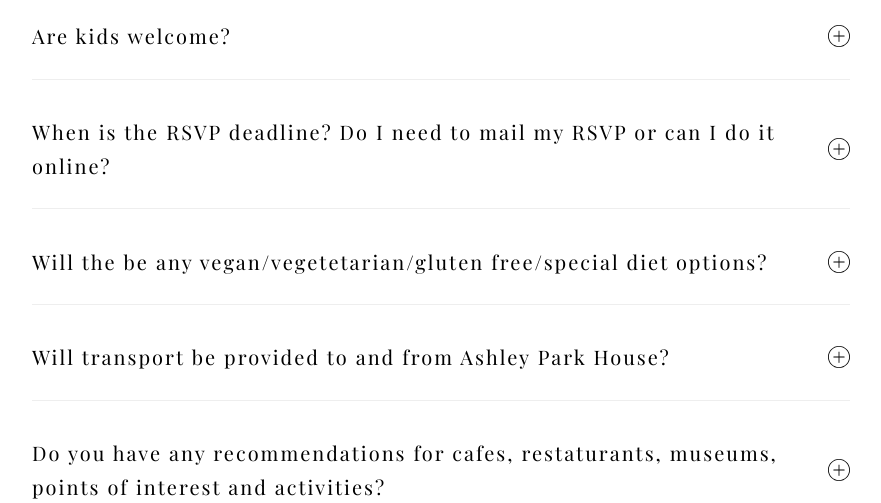
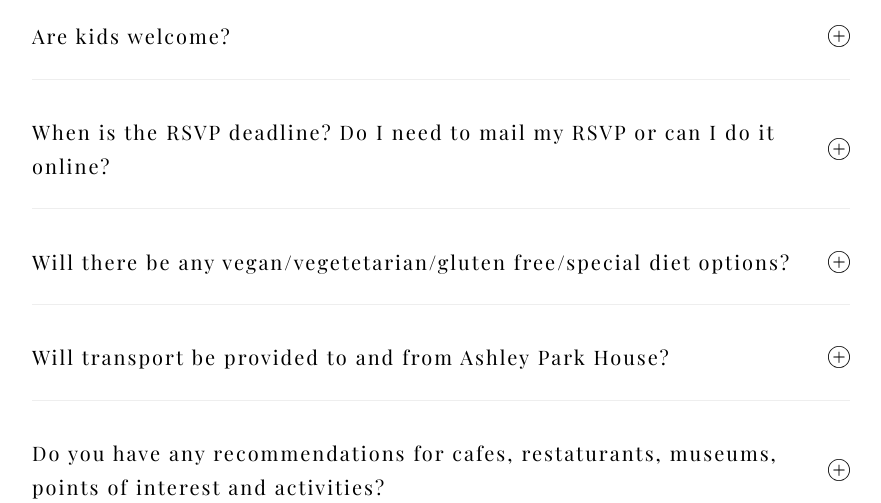
Before and after one commit to eoinotoole/wedding-invitation, a PHP site: page /faqs in a window 1280 px wide. Shown: the part 672-1175 px from the top of the page, without its empty margins (199-1080 px from the left). Run offline with PHP 8.4, Linux system fonts and the light colour scheme; style sheets or scripts are compiled from the project's sources; some libraries are stand-ins or nearby versions.

Commit message:
review amends

```diff
--- a/client/src/js/InitForm.js
+++ b/client/src/js/InitForm.js
@@ -108,7 +108,7 @@ class InitForm extends RsvpForm {
 
   _getSubHeadingMarkup() {
     return ` <p>Fill in the form to RSVP</p>
-      <p>(Please respond before 07/07/2022)</p>`;
+      <p>(Please respond before 15/09/2022)</p>`;
   }
 
   _getAddMarkup() {
--- a/client/src/js/Nav.js
+++ b/client/src/js/Nav.js
@@ -32,7 +32,7 @@ class Nav {
   }
 
   _resetMobileNav() {
-    this._navList.style.maxHeight = "auto";
+    this._navList.style.maxHeight = "";
     this._container.classList.remove("nav--mobile-active");
     this._navButton.classList.remove("nav__button--active");
     this._updateButtonIcon(true);
--- a/client/src/js/utils/field-menu-item-map.js
+++ b/client/src/js/utils/field-menu-item-map.js
@@ -9,7 +9,7 @@ const FIELD_MENU_ITEM_MAP = {
       },
       {
         name: "cheese",
-        heading: "Baked Goat’s Cheese & Avacado",
+        heading: "Baked Goat’s Cheese & Avocado",
         description:
           "Wrapped in filo pastry & served with basil pesto (1,8,9,11)",
       },
--- a/src/Views/templates/home.php
+++ b/src/Views/templates/home.php
@@ -64,7 +64,7 @@
                         <ul class="schedule-list">
                             <li class="schedule-list-item">
                                 <div class="schedule-list-item__time">8:30am</div>
-                                <div class="schedule-list-item__activity">Breakfast in the pavillion (until 10:30am)</div>
+                                <div class="schedule-list-item__activity">Breakfast in the pavillion (served until 10:30am)</div>
                             </li>
                             <li class="schedule-list-item">
                                 <div class="schedule-list-item__time">11:00am</div>
--- a/src/Views/templates/travel.php
+++ b/src/Views/templates/travel.php
@@ -7,8 +7,8 @@
             <p>For the night of the wedding (Sunday, November 6th), all guests have a room reserved at Ashley Park House. If a room is not required, please let us know through the RSVP process.</p>
             <p>All rooms are onsite at Ashley Park House and have large double beds with ensuite bathrooms. Some rooms are family rooms and can accommodate more than a couple sharing (friends/cousins staying together etc). We will be allocating all rooms for our guests. Therefore, please do not contact the venue with any specific requests, just let us know and we will do our best to ensure your request is met.</p>
             <p>Rates for the room are €95 per person for Bed & Breakfast. All rooms are paid for on check-out on Monday, November 7th. For single occupancy there is a surcharge.</p>
-            <p>The closest city to AHP is Limerick (c.40mins drive) and for those guests who are travelling from overseas or have long distances to travel, we recommended staying in Limerick the night before the wedding, Saturday November 5th</p>
-            <p>There are numerous restaurants to enjoy a meal out on Saturday night, and a multitude ofhairdressers and beauticians for those who want to “glam up” the morning of the “Big Day”. Taxis can be arranged by your hotel to Ashley Park House, if required, however booking in advance is advised.</p>
+            <p>The closest city to AHP is Limerick (c.40mins drive) and for those guests who are travelling from overseas or have long distances to travel, we recommended staying in Limerick the night before the wedding, Saturday November 5th.</p>
+            <p>There are numerous restaurants to enjoy a meal out on Saturday night, and a multitude of hairdressers and beauticians for those who want to “glam up” the morning of the “Big Day”. Taxis can be arranged by your hotel to Ashley Park House, if required, however booking in advance is advised.</p>
             <h2 class="heading heading--page-body">Recommended hotels to stay in Limerick</h2>
             <ul>
                 <li><a href="https://www.strandhotellimerick.ie/" target="_blank">The Strand Hotel, Limerick</a></li>
--- a/src/Views/utils/faq-list.php
+++ b/src/Views/utils/faq-list.php
@@ -39,13 +39,13 @@ const FAQ_LIST = [
     [
         "question" => "When is the RSVP deadline? Do I need to mail my RSVP or can I do it online?",
         "answer" => "We would prefer if you go through our website to RSVP online. You can also contact
-        us through our website if your question has not be answered in any of the
+        us through our website if your question has not been answered in any of the
         information provided."
     ],
     [
-        "question" => "Will the be any vegan/vegetetarian/gluten free/special diet options?",
+        "question" => "Will there be any vegan/vegetetarian/gluten free/special diet options?",
         "answer" => "Through the RSVP process, there is the ability to let us know of any dietary
-        restrictions you may have so we can let our venue know ahead of the time."
+        restrictions you may have so we can let our venue know ahead of time."
     ],
     [
         "question" => "Will transport be provided to and from Ashley Park House?",
@@ -61,7 +61,7 @@ const FAQ_LIST = [
             <li class='faq-answer-list__item'>i. Visit an old castle at Bunratty park, and take a walk around the folk-park (20mins drive from Limerick city)</li>
             <li class='faq-answer-list__item'>ii. Head to the lakeside village of Killaloe (20mins drive from Limerick city)</li>
             <li class='faq-answer-list__item'>iii. Visit the quaint village of Adare (20mins drive from Limerick city)</li>
-            <li class='faq-answer-list__item'>iv. Have brunch at “The Buttery” or “hook and Ladder” in Limerick City</li>
+            <li class='faq-answer-list__item'>iv. Have brunch at “The Buttery” or “Hook and Ladder” in Limerick City</li>
             <li class='faq-answer-list__item'>v. Enjoy an evening meal at “Hamptons Bistro”, “the Cornstore”, “Marco Polo”, “Freddys bistro” “Doh brothers”</li>
             <li class='faq-answer-list__item'>vi. Have a quiet drink in a traditional Irish pub at “Flannerys”, “Myles Breen”</li>
             <li class='faq-answer-list__item'>vii. Enjoy a cocktail at “House bar”, “1 hundred and 1”, “Maggie Choos”, “The Copper Room”</li>
```
Also changed, not shown: 1 other file.
